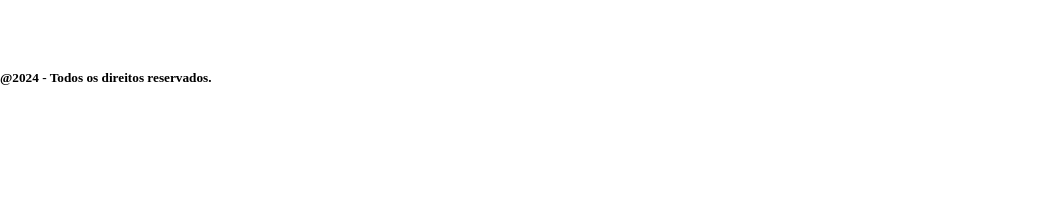
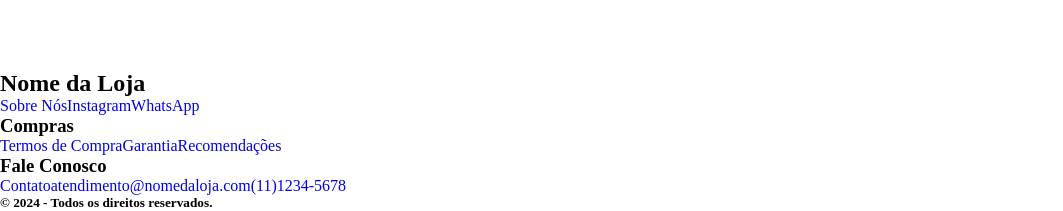
Before and after one commit to Tech-Nova-Solutions/CP-1-web-front, a React (Vite) app: page / in a window 1280 px wide. Shown: the part 800-1011 px from the top of the page, without its empty margins (0-1063 px from the left). Before the commit the page ends 886 px from the top, so only its background shows below. Built offline with nearby package versions, Linux system fonts and the light colour scheme.

Commit message:
Criando o footer da pagina

```diff
--- a/package.json
+++ b/package.json
@@ -25,6 +25,6 @@
     "eslint-plugin-react-hooks": "^5.1.0-rc.0",
     "eslint-plugin-react-refresh": "^0.4.9",
     "globals": "^15.9.0",
-    "vite": "^5.4.1"
+    "vite": "^5.4.3"
   }
 }
--- a/src/components/Footer.jsx
+++ b/src/components/Footer.jsx
@@ -1,9 +1,38 @@
 import React from 'react'
+import { Link } from 'react-router-dom'
 
 const Footer = () => {
   return (
     <>
-        <h5>@2024 - Todos os direitos reservados.</h5>
+      <footer>
+        <div>
+          <div>
+            <h2>Nome da Loja</h2>
+          </div>
+          <div>
+            <Link to='/sobre'>Sobre Nós</Link>
+            <a href="https://www.instagram.com/" target="_blank" rel="noopener noreferrer">Instagram</a>
+            <a href="https://web.whatsapp.com/" target="_blank" rel="noopener noreferrer">WhatsApp</a>
+          </div>
+          <div>
+            <h3>Compras</h3>
+          </div>
+          <div>
+            <a href="/termos-de-compra">Termos de Compra</a>
+            <a href="/garantia">Garantia</a>
+            <a href="/recomendacoes">Recomendações</a>
+          </div>
+          <div>
+            <h3>Fale Conosco</h3>
+          </div>
+          <div>
+            <Link to='/contato'>Contato</Link>
+            <a href="mailto:atendimento@nomedaloja.com">atendimento@nomedaloja.com</a>
+            <a href="tel:+551112345678">(11)1234-5678</a>
+          </div>
+        </div>
+        <h5>&copy; 2024 - Todos os direitos reservados.</h5>
+      </footer>
     </>
   )
 }
```
Also changed, not shown: src/css/FooterStyle.jsx (added, +8 -0 lines), 1 other file (tests, documents, lock files or other folders).
